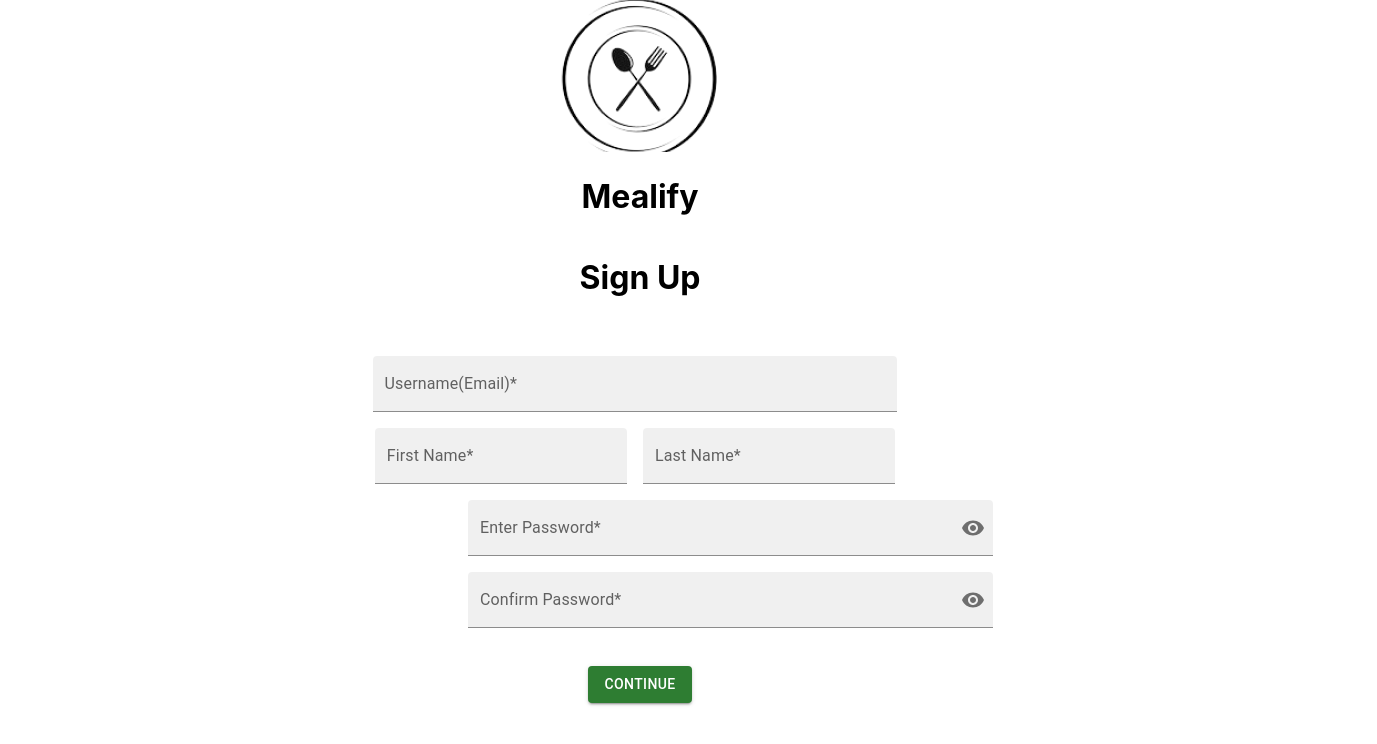
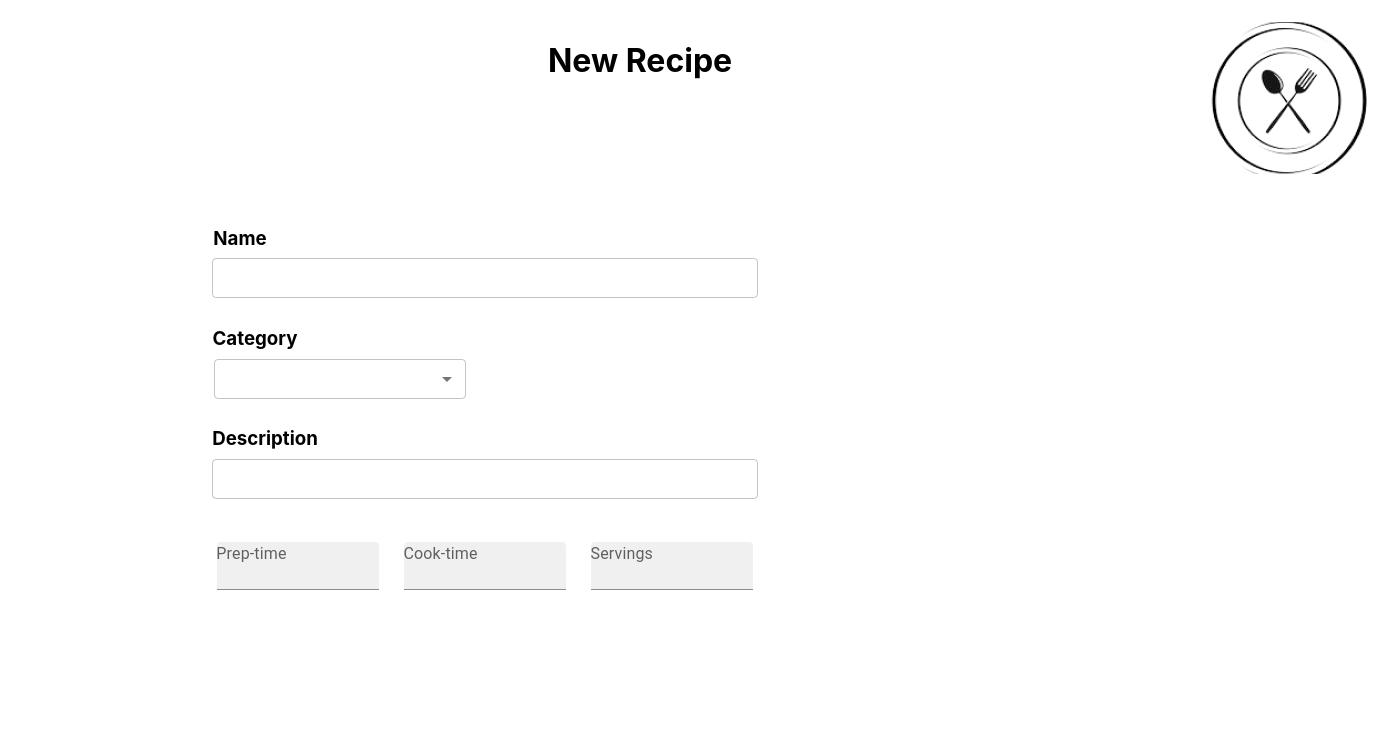
Before and after one commit to tussiri/Capstone-V2, a React (Create React App) app in the folder liftoff-recipe-app/: page / in a window 1280 px wide. Shown: the top 744 px of the page, 1377 px wide, since content can reach past the window. Built offline with nearby package versions, Linux system fonts and the light colour scheme.

Commit message:
Started RecipePage and added Logo and few components

```diff
--- a/liftoff-recipe-app/src/App.js
+++ b/liftoff-recipe-app/src/App.js
@@ -1,11 +1,12 @@
 import "./App.css";
 import HomePage from "./Pages/HomePage";
 import SignUp from "./Pages/SignUp";
+import NewRecipePage from "./Pages/NewRecipePage";
 
 function App() {
   return (
     <div className="App">
-      <SignUp />
+      <NewRecipePage />
     </div>
   );
 }
--- /dev/null
+++ b/liftoff-recipe-app/src/Pages/NewRecipePage.jsx
@@ -0,0 +1,173 @@
+import React from "react";
+import "../SignUp.css";
+import Logo from "../Assets/logo-removebg-preview 1.png";
+import TextField from "@mui/material/TextField";
+import Box from "@mui/material/Box";
+import MenuItem from "@mui/material/MenuItem";
+
+function NewRecipePage() {
+  const categories = [
+    {
+      value: "Vgn",
+      label: "Vegan",
+    },
+    {
+      value: "Veg",
+      label: "Vegetarian",
+    },
+    {
+      value: "Non-Veg",
+      label: "Non-Vegetarian",
+    },
+    {
+      value: "App",
+      label: "Appetizers",
+    },
+    {
+      value: "Sou",
+      label: "Soups",
+    },
+    {
+      value: "Sal",
+      label: "Salads",
+    },
+    {
+      value: "DST",
+      label: "Dessert",
+    },
+  ];
+  return (
+    <>
+      <h1
+        style={{
+          position: "relative",
+          top: "20px",
+        }}
+      >
+        New Recipe
+      </h1>
+
+      <img
+        src={Logo}
+        alt="Logo"
+        maxHeight="30"
+        maxWidth="30"
+        style={{ position: "relative", top: "-60px", left: "650px" }}
+      ></img>
+
+      <h3
+        style={{
+          position: "relative",
+          top: "-30px",
+          left: "-400px",
+        }}
+      >
+        Name
+      </h3>
+
+      <TextField
+        id="outlined-basic"
+        variant="outlined"
+        size="small"
+        style={{
+          width: "54ch",
+          position: "relative",
+          top: "-40px",
+          left: "-155px",
+        }}
+      />
+
+      <h3
+        style={{
+          position: "relative",
+          top: "-30px",
+          left: "-385px",
+        }}
+      >
+        Category
+      </h3>
+
+      <TextField
+        id="outlined-select-currency"
+        select
+        size="small"
+        style={{
+          width: "25ch",
+          position: "relative",
+          top: "-40px",
+          left: "-300px",
+        }}
+      >
+        {categories.map((option) => (
+          <MenuItem key={option.value} value={option.value}>
+            {option.label}
+          </MenuItem>
+        ))}
+      </TextField>
+
+      <h3
+        style={{
+          position: "relative",
+          top: "-30px",
+          left: "-375px",
+        }}
+      >
+        Description
+      </h3>
+
+      <TextField
+        id="outlined-multiline-flexible"
+        size="small"
+        multiline
+        maxRows={5}
+        style={{
+          width: "54ch",
+          position: "relative",
+          top: "-40px",
+          left: "-155px",
+        }}
+      />
+
+      <div
+        style={{
+          position: "relative",
+          top: "-10px",
+          left: "-155px",
+        }}
+      >
+        <TextField
+          id="filled-basic"
+          label="Prep-time"
+          variant="filled"
+          size="small"
+          style={{
+            width: "16ch",
+            padding: "1%",
+          }}
+        />
+        <TextField
+          id="filled-basic"
+          label="Cook-time"
+          variant="filled"
+          size="small"
+          style={{
+            width: "16ch",
+            padding: "1%",
+          }}
+        />
+        <TextField
+          id="filled-basic"
+          label="Servings"
+          variant="filled"
+          size="small"
+          style={{
+            width: "16ch",
+            padding: "1%",
+          }}
+        />
+      </div>
+    </>
+  );
+}
+
+export default NewRecipePage;
```
Also changed, not shown: liftoff-recipe-app/src/Pages/RecipePage.jsx (deleted).
